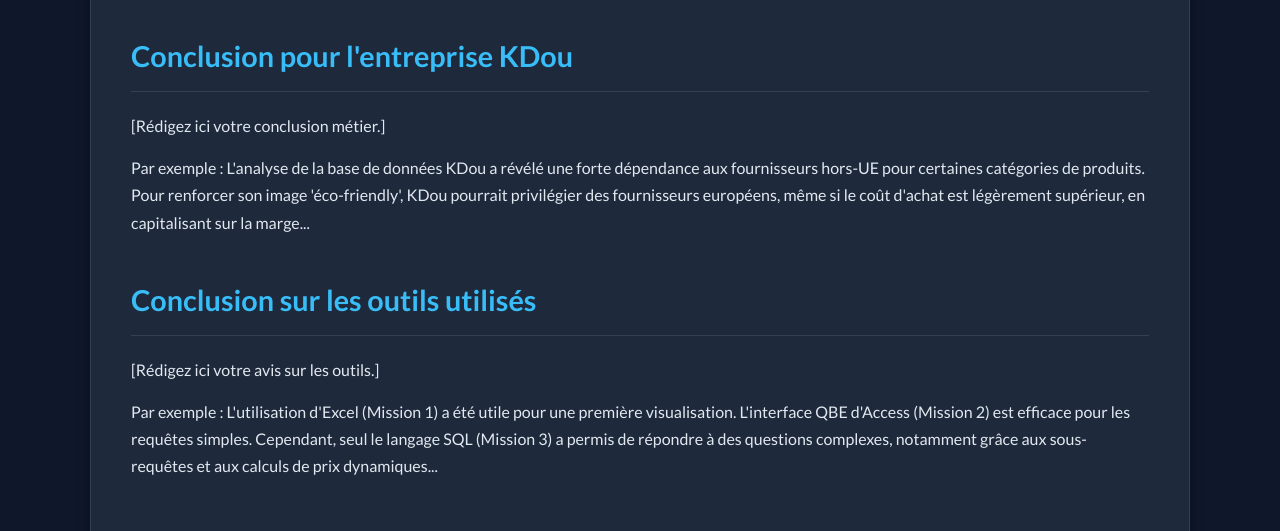
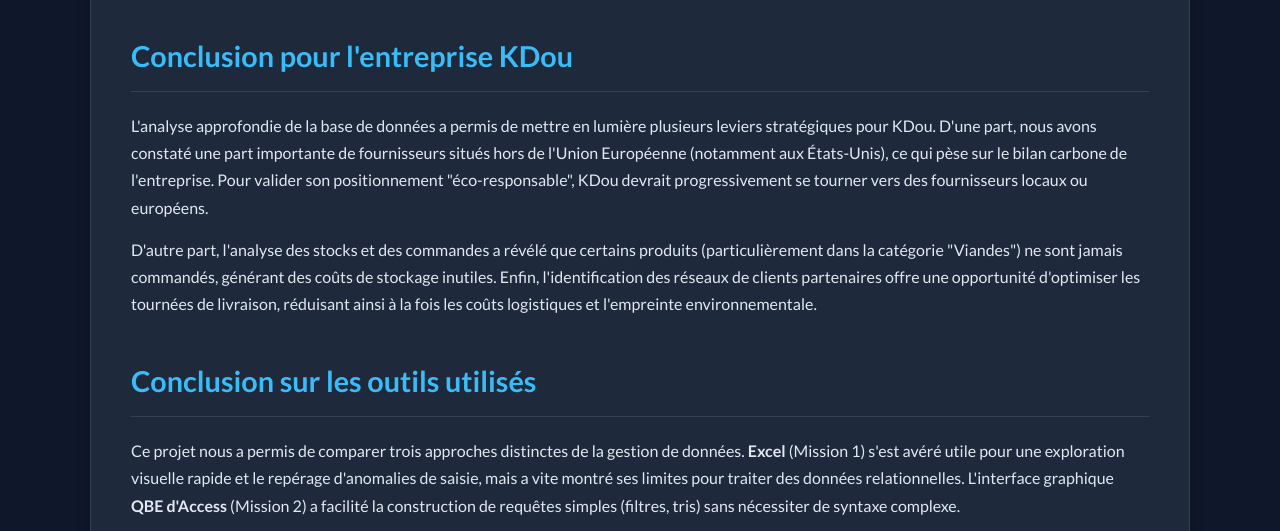
Before and after one commit to Luma-44/SAE-R1-04-SITE-WEB, a plain HTML site: page conclusions.html in a window 1280 px wide. Shown: the part 244-775 px from the top of the page. Drawn offline with Linux system fonts and the light colour scheme.

Commit message:
Mon message de commit

```diff
--- a/conclusions.html
+++ b/conclusions.html
@@ -29,14 +29,14 @@
 
         <section>
             <h2>Conclusion pour l'entreprise KDou</h2>
-            <p>[Rédigez ici votre conclusion métier.]</p>
-            <p>Par exemple : L'analyse de la base de données KDou a révélé une forte dépendance aux fournisseurs hors-UE pour certaines catégories de produits. Pour renforcer son image 'éco-friendly', KDou pourrait privilégier des fournisseurs européens, même si le coût d'achat est légèrement supérieur, en capitalisant sur la marge...</p>
+            <p>L'analyse approfondie de la base de données a permis de mettre en lumière plusieurs leviers stratégiques pour KDou. D'une part, nous avons constaté une part importante de fournisseurs situés hors de l'Union Européenne (notamment aux États-Unis), ce qui pèse sur le bilan carbone de l'entreprise. Pour valider son positionnement "éco-responsable", KDou devrait progressivement se tourner vers des fournisseurs locaux ou européens.</p>
+            <p>D'autre part, l'analyse des stocks et des commandes a révélé que certains produits (particulièrement dans la catégorie "Viandes") ne sont jamais commandés, générant des coûts de stockage inutiles. Enfin, l'identification des réseaux de clients partenaires offre une opportunité d'optimiser les tournées de livraison, réduisant ainsi à la fois les coûts logistiques et l'empreinte environnementale.</p>
         </section>
 
         <section>
             <h2>Conclusion sur les outils utilisés</h2>
-            <p>[Rédigez ici votre avis sur les outils.]</p>
-            <p>Par exemple : L'utilisation d'Excel (Mission 1) a été utile pour une première visualisation. L'interface QBE d'Access (Mission 2) est efficace pour les requêtes simples. Cependant, seul le langage SQL (Mission 3) a permis de répondre à des questions complexes, notamment grâce aux sous-requêtes et aux calculs de prix dynamiques...</p>
+            <p>Ce projet nous a permis de comparer trois approches distinctes de la gestion de données. <strong>Excel</strong> (Mission 1) s'est avéré utile pour une exploration visuelle rapide et le repérage d'anomalies de saisie, mais a vite montré ses limites pour traiter des données relationnelles. L'interface graphique <strong>QBE d'Access</strong> (Mission 2) a facilité la construction de requêtes simples (filtres, tris) sans nécessiter de syntaxe complexe.</p>
+            <p>Cependant, c'est le langage <strong>SQL</strong> (Mission 3) qui s'est imposé comme l'outil le plus puissant. Il a été indispensable pour réaliser des analyses fines, notamment grâce aux fonctions d'agrégation pour les calculs de chiffre d'affaires, aux sous-requêtes pour identifier les produits invendus, et aux jointures complexes pour analyser les relations entre clients partenaires.</p>
         </section>
 
         <footer class="page-footer">
```
